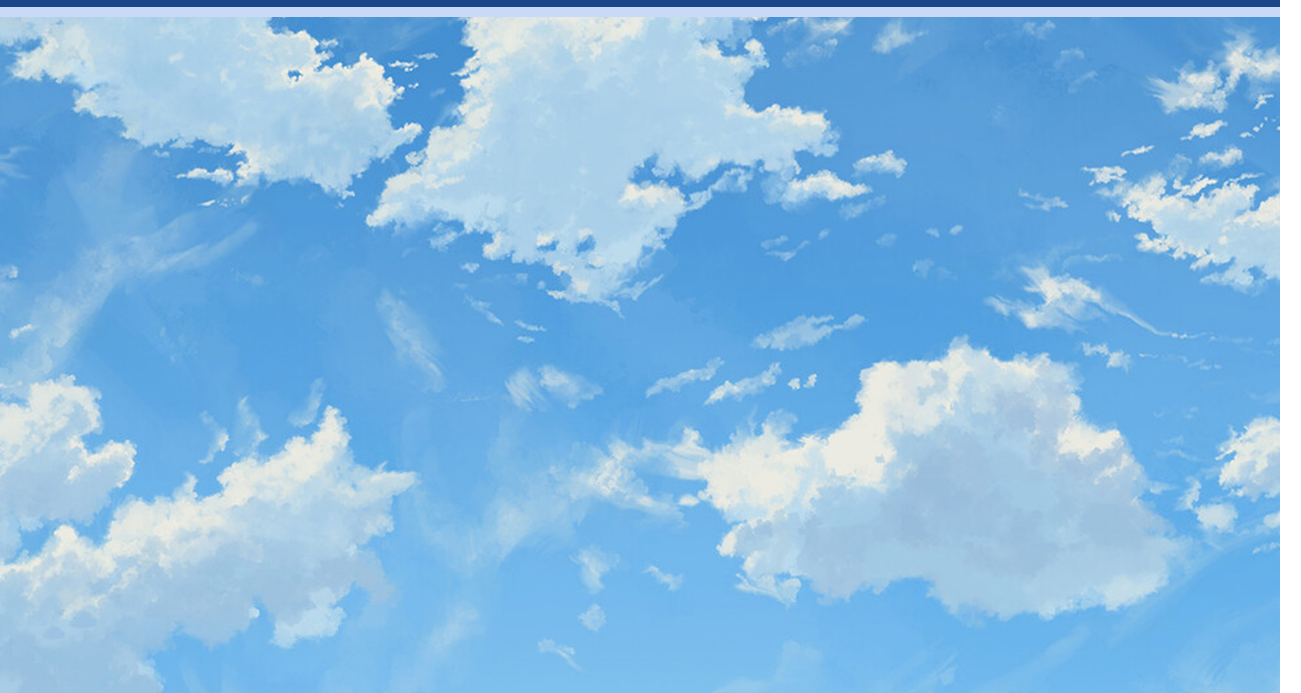
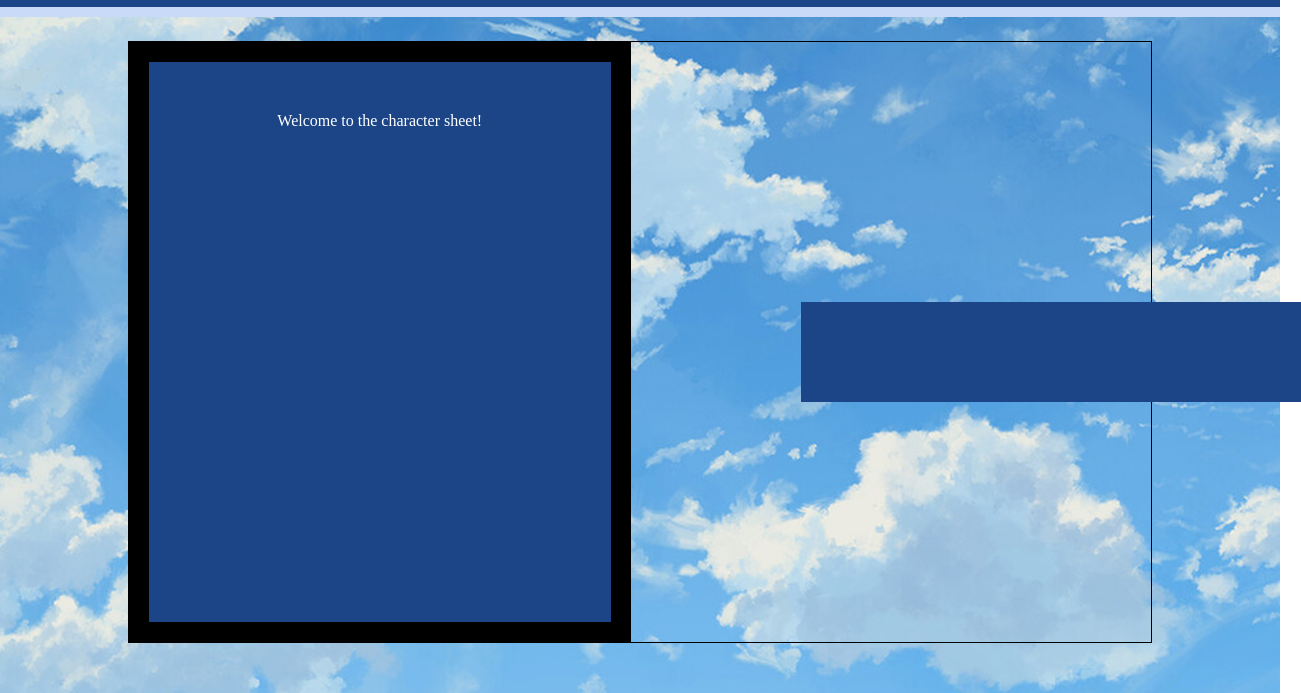
Before and after one commit to Jackie-Wisp/week1-assignment-nerina-sheet, a plain HTML site: page index.html in a window 1280 px wide. Shown: the part 99-792 px from the top of the page, 1301 px wide, since content can reach past the window. Drawn offline with Linux system fonts and the light colour scheme; a web font is replaced by a local one.

Commit message:
trying to work out how to get the synposis and firstpageimg divs to position correctly, I am still learning positioning and flexboxes

```diff
--- a/index.html
+++ b/index.html
@@ -19,13 +19,17 @@
             </nav>
         </header>
         <main id="main">
-            <section class="contentbox image-sky">
-                <div class="synopsis">
-                    <!-- Add your character details or other content here -->
+                <section class="contentbox image-sky">
+                 <div class="pagecontent">
+                    <div class="synopsis">
+
                     <p>Welcome to the character sheet!</p>
-                </div>
-            </section>
+                    </div>
+                    <div class="firstpageimg">
 
+                    </div>
+                 </div>
+                 </section>
             <section id="appearance" class="contentbox image-sky">
                 <p>Why isn't this on a new page?</p>
             </section>
--- a/style.css
+++ b/style.css
@@ -39,6 +39,7 @@ nav {
 }
 .contentbox {
     position: relative;
+    padding-top: 70px;
     background-size: cover;
     background-position: center;
     height: 100vh;
@@ -48,24 +49,47 @@ a {
     color: white;
     text-decoration: none;
 }
-/* main {
+.pagecontent {
+    position: absolute;
+    display: flex;
+    flex-direction: row;
+    align-items: center;
+    justify-content: space-evenly;
+    top: 70px;
+    left: 10vw;
+    width: 80%;
+    /* Use a percentage rather than a fixed width so the box is able to flex with window size */
+    height: auto;
+    border: 1px solid black;
+    gap: 20px;
+
+}
+
+ .synopsis {
+    top: 10px;
+    left: 10px;
+    display: flex;
+    justify-content: center;
+    background: #1c4587;
+    padding: 50px;
+    width: 50%;
+    height: 600px;
+    border: 20px solid black;
+
+}
+.firstpageimg {
     position: relative;
+    top: 10px;
+    left: 150px;
     display: flex;
-    flex-direction: column;
     justify-content: center;
-    align-items: center;
-    height: 100vh;
-} */
-    /* background-repeat: no-repeat; */
+    background: #1c4587;
+    padding: 50px;
+    width: 50%;
+    height: 100%;
 
-/* .synopsis {
-    position: relative;
-    bottom: 200px;
-    left: 3rem;
-    display: flex;
-    flex-direction: column;
-    gap: .9rem;
-} */
+
+}
 
         /* position: absolute;
         bottom: 200px;
```
